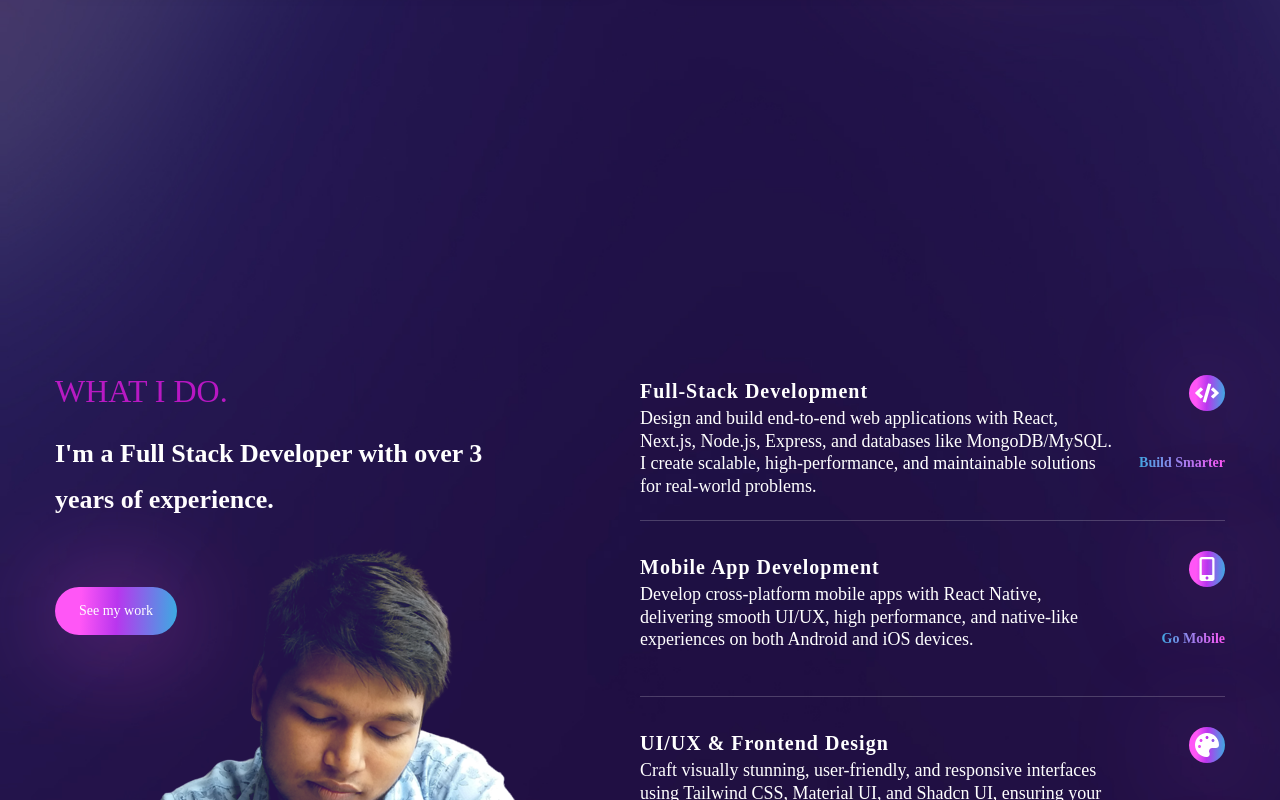
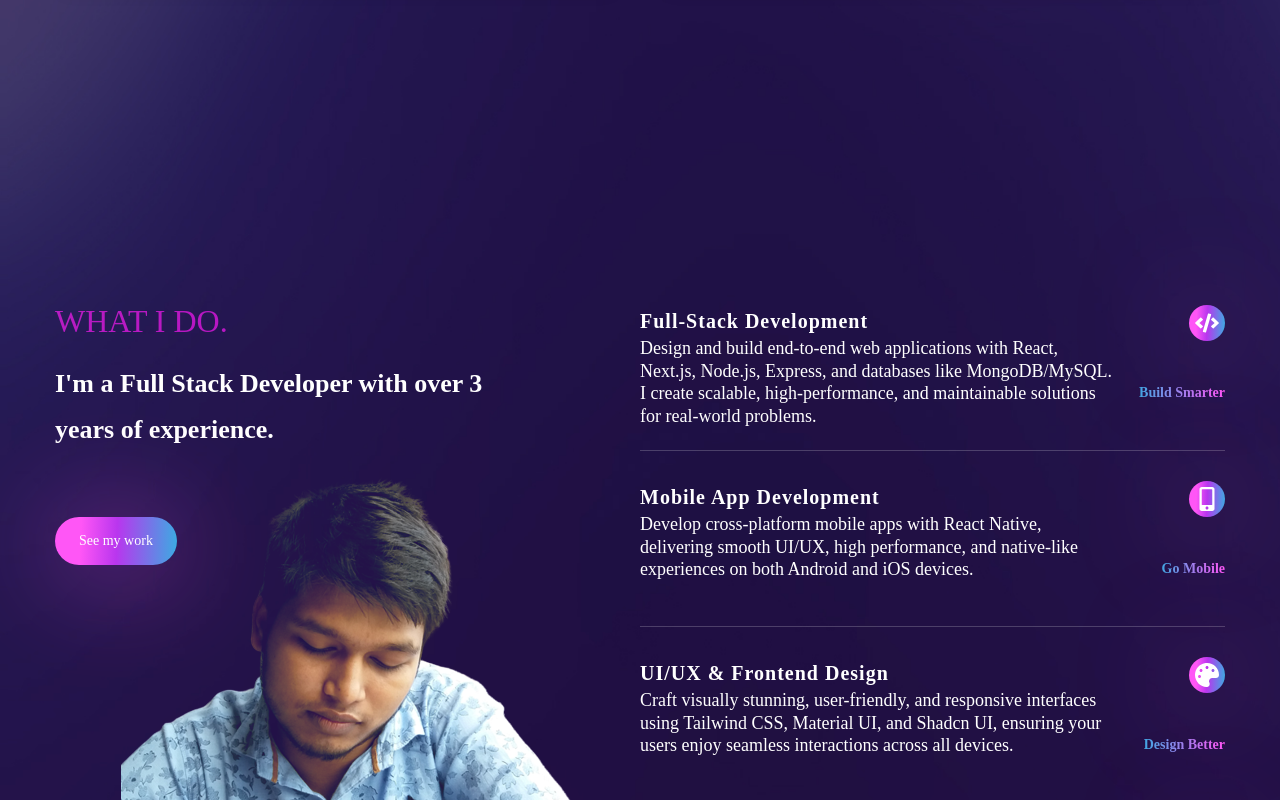
Before and after one commit to Raihanhn/Latest-Portfolio, a React (Create React App) app: page / in a window 1280 px wide. Shown: the part 3240-4040 px from the top of the page. Built offline with nearby package versions, Linux system fonts and the light colour scheme.

Commit message:
margin top fixed for sections

```diff
--- a/src/components/Nav.js
+++ b/src/components/Nav.js
@@ -4,7 +4,6 @@ import {BsClipboardData, BsBriefcase, BsChatSquare, BsFolder} from 'react-icons/
 import {Link} from 'react-scroll'
 
 const Nav = () => {
-  //  const isMobile = typeof window !== "undefined" && window.innerWidth < 768;
 
   return (
     <nav className=' fixed bottom-2 lg:bottom-8 w-full overflow-hidden z-50 ' >
@@ -24,7 +23,6 @@ const Nav = () => {
          activeClass='active'
          smooth={true}
          spy={true}
-          // offset={-50}
          className=' cursor-pointer w-[60px] h-[60px] flex items-center justify-center ' >
          <BiUser/>
         </Link>
@@ -33,7 +31,6 @@ const Nav = () => {
          activeClass='active'
          smooth={true}
          spy={true}
-          // offset={isMobile ? -20 : 0}
          className=' cursor-pointer w-[60px] h-[60px] flex items-center justify-center '>
          <BsBriefcase/>
         </Link>
@@ -42,7 +39,6 @@ const Nav = () => {
          activeClass='active'
          smooth={true}
          spy={true}
-          // offset={isMobile ? -20 : 0}
          className=' cursor-pointer w-[60px] h-[60px] flex items-center justify-center ' >
          <BsClipboardData/>
         </Link>
@@ -52,7 +48,6 @@ const Nav = () => {
          activeClass='active'
          smooth={true}
          spy={true}
-        //  offset={isMobile ? -20 : 0}
          className=' cursor-pointer w-[60px] h-[60px] flex items-center justify-center '>
          <BsFolder/>
         </Link>
@@ -61,7 +56,6 @@ const Nav = () => {
          activeClass='active'
          smooth={true}
          spy={true}
-        //  offset={isMobile ? -80 : -50}
          className=' cursor-pointer w-[60px] h-[60px] flex items-center justify-center '>
          <BsChatSquare/>
         </Link>
--- a/src/components/Services.js
+++ b/src/components/Services.js
@@ -44,7 +44,7 @@ const services = [
 
 const Services = () => {
   return (
-    <section className="section lg:mt-[250px]" id="services">
+    <section className="section lg:mt-[180px]" id="services">
       <div className="container mx-auto lg:mt-[250px] ">
         <div className=" flex flex-col lg:flex-row  ">
           <motion.div
```
